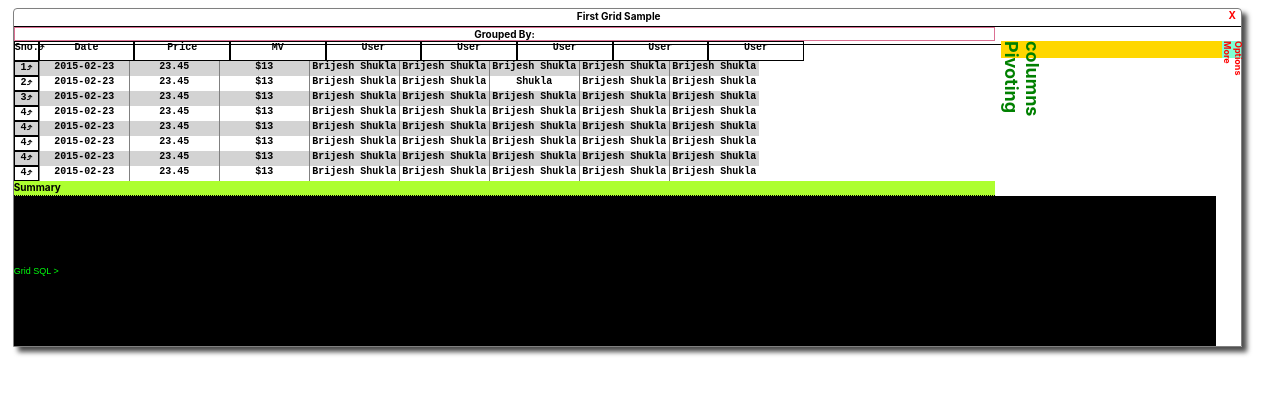
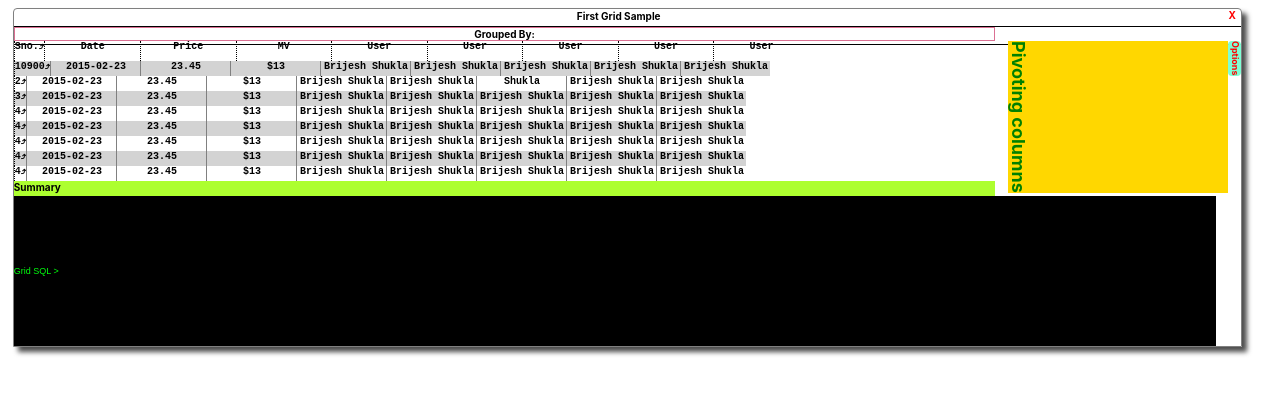
Before and after one commit to birlax/learnHTMLCSSJS, a website: page index.html in a window 1280 px wide. Drawn offline with Linux system fonts and the light colour scheme.

Commit message:
Adding few more Reviewer:Self

```diff
--- a/css/style.css
+++ b/css/style.css
@@ -72,6 +72,7 @@
     white-space: nowrap;
     text-overflow: ellipsis;
     direction: ltr;
+    height: 10px;
 }
 
 .data-view-port {
@@ -80,6 +81,7 @@
     white-space: nowrap;
     text-overflow: ellipsis;
     direction: ltr;
+    white-space: nowrap;
 }
 
 
@@ -94,7 +96,7 @@
     padding: 0px;
     writing-mode: vertical-lr;
     font-weight: bold;
-    height: 100%;
+    white-space: nowrap;
 }
 
 
@@ -109,6 +111,7 @@
     vertical-align: text-top;
     padding: 0px;
     overflow: auto;
+    white-space: nowrap;
 }
 
 .input-data-sql-port {
@@ -121,20 +124,22 @@
     font-size: xx-small;
     vertical-align: text-top;
     padding: 0px;
+    white-space: nowrap;
 
 }
 
 .vertical-additional-options {
     border: 0px solid black;
-    width: 1.5%;
+    border-radius: 4px;
+    width: 1%;
     background-color: aquamarine;
     float: right;
     color: red;
     font-size: xx-small;
+    padding: 0px;
+    writing-mode: vertical-rl;
     vertical-align: text-top;
-    padding: 0px;
-    writing-mode: vertical-lr;
-    height: 100%;
+    white-space: nowrap;
 }
 
 .header-row {
@@ -183,12 +188,14 @@
     margin: 0px;
     height: 15px;
     float: left;
+    width: fit-content;
 }
 
 .row:hover {
     background-color: lightcoral;
     outline: 1px solid blue;
     border: 0px;
+    width: fit-content;
 }
 
 .row:nth-child(2n) {
@@ -202,7 +209,7 @@
 }
 
 .row-summary {
-    border-bottom: 1px dotted black;
+    border-bottom: 0px dotted black;
     border-left: 0px dotted black;
     border-right: 0px dotted black;
     display: flex;
@@ -217,25 +224,28 @@
 
 .row-summary:hover {
     background-color: lightsalmon;
+    width: fit-content;
 }
 
 .cell-header-sno {
-    border: 1px solid black;
+    border: 0px solid black;
+    border-left: 1px dotted black;
+    border-right: 0px dotted black;
     padding: 0px;
     margin: 0px;
     font-family: monospace;
-    width: 25px;
     text-align: center;
+    width: 15x;
 }
 
 .cell-header {
-    border: 1px solid black;
+    border: 0px solid black;
+    border-left: 1px dotted black;
     padding: 0px;
     margin: 0px;
     font-family: monospace;
-    width: 250px;
+    width: 120px;
     text-align: center;
-    /* cursor: col-resize;*/
 }
 
 .cell-header-sno::after{
--- a/index.html
+++ b/index.html
@@ -15,7 +15,7 @@
     </div>
     <div class="window-manager">
       <div class="dropzone">Grouped By:</div>
-      <div class="vertical-additional-options">More Options</div>
+      <div class="vertical-additional-options">Options</div>
       <div class="data-pivot-port">Pivoting columns</div>
       <div class="grid-view-port">
         <div class="data-view-port">
@@ -31,7 +31,7 @@
             <span class="cell-header">User</span>
           </div>
           <div class="row">
-            <span class="cell-header-sno">1</span>
+            <span class="cell-header-sno">10900</span>
             <span class="cell">2015-02-23</span>
             <span class="cell">23.45</span>
             <span class="cell">$13</span>
```
